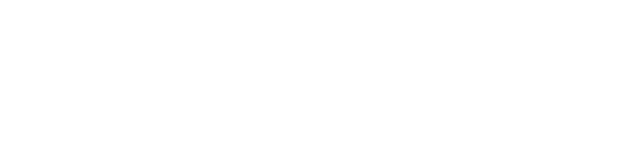
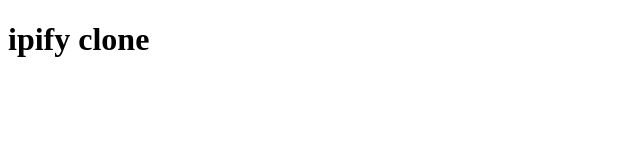
Before and after one commit to re4388/ipify-clone, a website: page index.html in a window 1280 px wide. Shown: the whole page, without its empty margins (0-640 px from the left). Drawn offline with Linux system fonts and the light colour scheme.

Commit message:
update h1

```diff
--- a/index.html
+++ b/index.html
@@ -5,6 +5,7 @@
     <meta charset="UTF-8">
     <meta name="viewport" content="width=device-width, initial-scale=1.0">
     <title>ipify clone</title>
+    <h1>ipify clone</h1>
 </head>
 
 <body>
```
